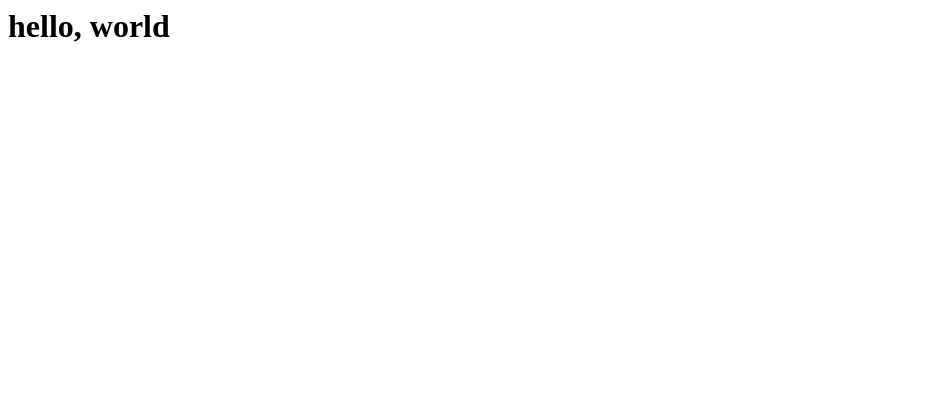
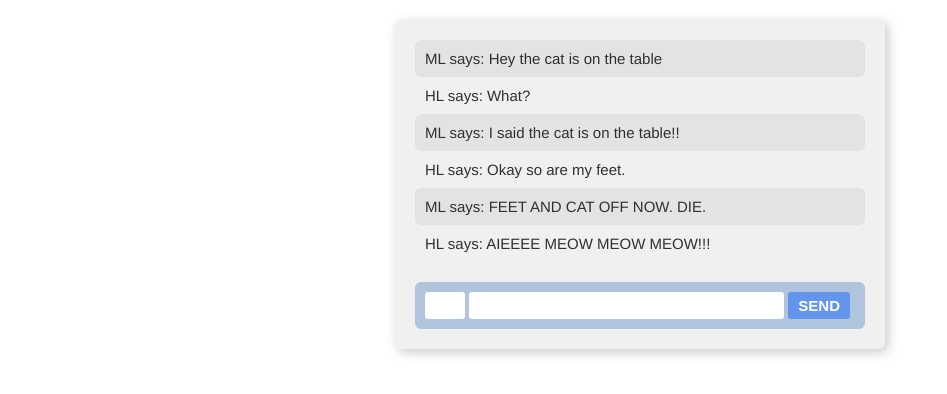
Before and after one commit to Holmanlai/jsessentials, a plain HTML site: page index.html in a window 1280 px wide. Shown: the whole page, without its empty margins (0-947 px from the left). Drawn offline with nearby package versions, Linux system fonts and the light colour scheme.

Commit message:
HTML and CCS Upload

```diff
--- /dev/null
+++ b/app.js
@@ -0,0 +1,5 @@
+$('form').on('submit',function () {
+    var text = $('#message').val();
+    alert(text);
+    return false;
+  });
--- a/index.html
+++ b/index.html
@@ -1 +1,20 @@
-<h1>hello, world</h1>
+<link rel="stylesheet" href="style.css">
+
+<main>
+    <ol id="history">
+        <li>ML says: Hey the cat is on the table</li>
+        <li>HL says: What?</li>
+        <li>ML says: I said the cat is on the table!!</li>
+        <li>HL says: Okay so are my feet.</li>
+        <li>ML says: FEET AND CAT OFF NOW. DIE. </li>
+        <li>HL says: AIEEEE MEOW MEOW MEOW!!!</li>
+    </ol>
+    <form>
+        <input id="initials">
+        <input id="message">
+        <button>Send</button>
+    </form>
+</main>
+
+<script src="https://code.jquery.com/jquery-3.1.1.js"></script>
+<script src="app.js"></script>
--- /dev/null
+++ b/style.css
@@ -0,0 +1,65 @@
+body {
+    background-color: white;
+    color: #303030;
+    font-family: 'Helvetica Neue', Arial, sans-serif;
+    font-size: 15px;
+    margin: 20px;
+  }
+
+  main {
+    background-color: #f0f0f0;
+    border-radius: 6px;
+    box-shadow: 3px 3px 12px #c8c8c8;
+    margin: 20px auto;
+    max-width: 450px;
+    padding: 20px;
+  }
+
+  ol {
+    list-style: none;
+    margin-bottom: 20px;
+    margin-top: 0;
+    padding: 0;
+  }
+
+  li {
+    padding: 10px;
+  }
+
+  li:nth-child(odd) {
+    background-color: #e3e3e3;
+    border-radius: 6px;
+  }
+
+  form {
+    background-color: lightsteelblue;
+    border-radius: 6px;
+    margin: 0;
+    padding: 10px;
+  }
+
+  button {
+    background-color: cornflowerblue;
+    border: none;
+    border-radius: 3px;
+    color: white;
+    font-size: 15px;
+    font-weight: bold;
+    padding: 5px 10px;
+    text-transform: uppercase;
+  }
+
+  input {
+    border: none;
+    border-radius: 3px;
+    font-size: 15px;
+    padding: 5px;
+  }
+
+  #initials {
+    width: 40px;
+  }
+
+  #message {
+    width: 315px;
+  }
```
